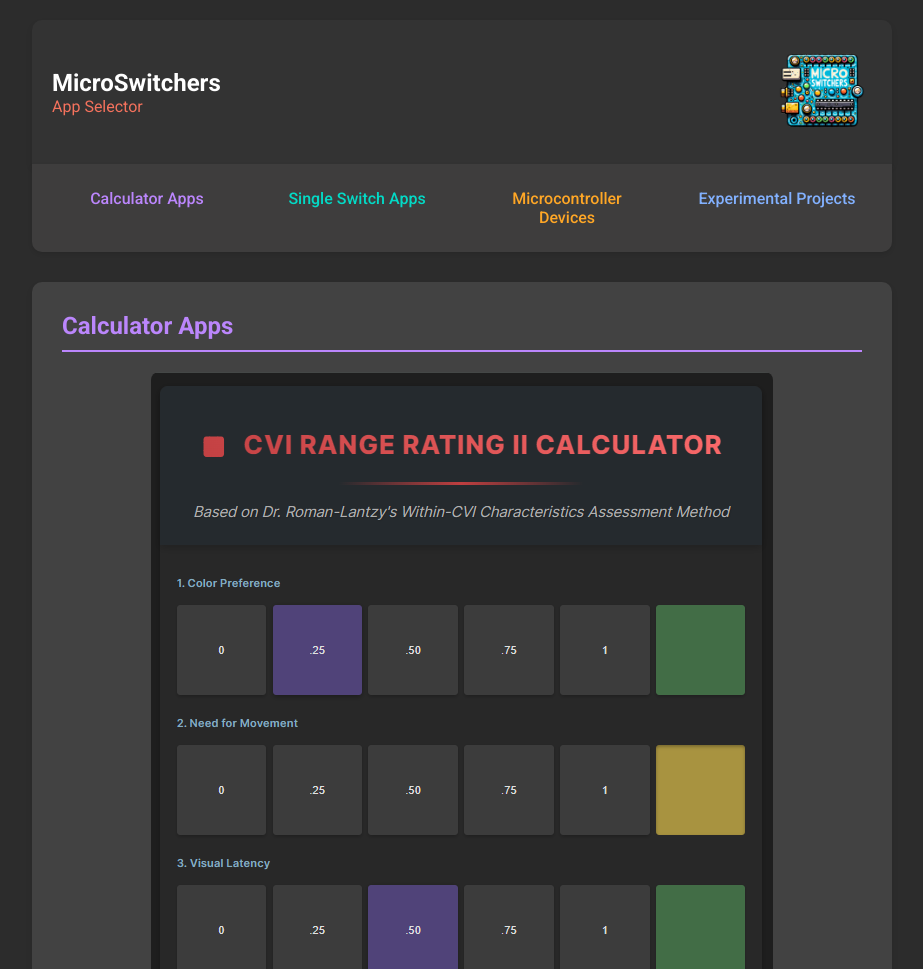
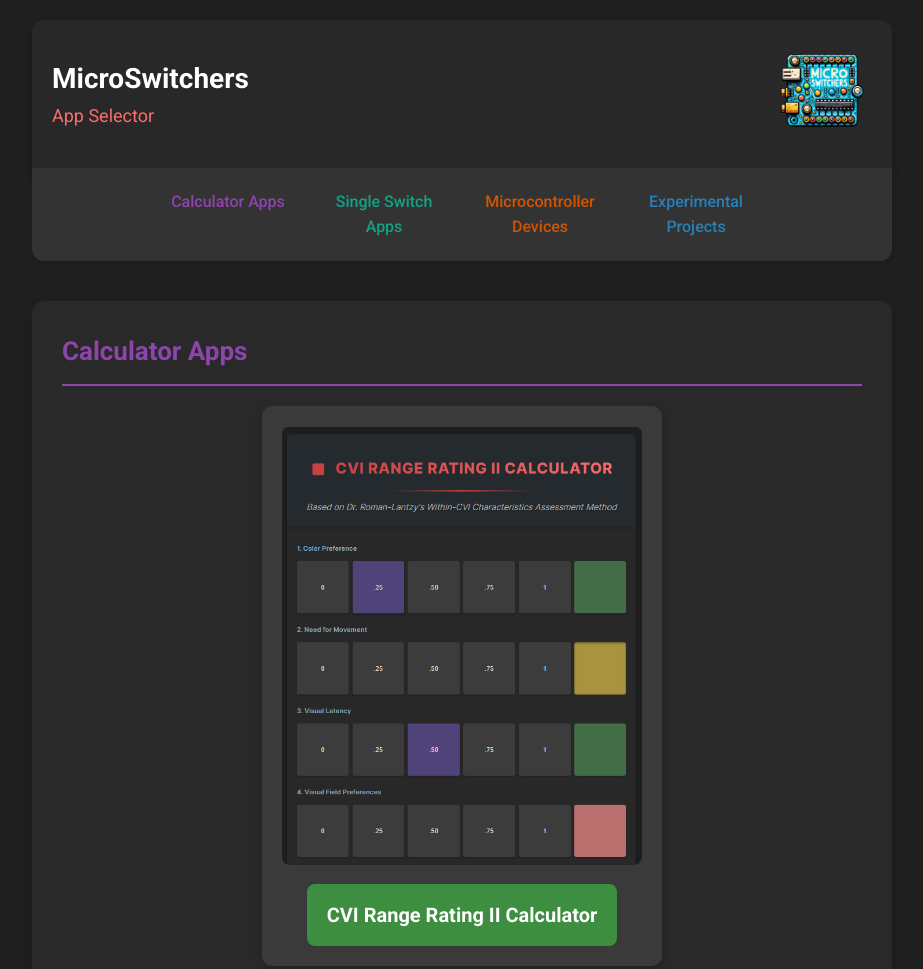
Before and after one commit to MicroSwitchers/MicroSwitchersAppSelector, a plain HTML site: page index.html in a window 1280 px wide. Shown: the top 969 px of the page, without its empty margins (178-1101 px from the left). Drawn offline with Linux system fonts and the light colour scheme.

Commit message:
Add files via upload

```diff
--- a/index.html
+++ b/index.html
@@ -19,8 +19,9 @@
       font-family: 'Roboto', sans-serif;
       margin: 0;
       padding: 0;
-      background-color: #2c2c2c;
-      color: #e0e0e0;
+      background-color: #1f1f1f;
+      color: #f5f5f5;
+      line-height: 1.6;
     }
 
     .container {
@@ -31,16 +32,16 @@
 
     /* Header Styles */
     header {
-      background-color: #333;
+      background-color: #282828;
       color: #ffffff;
       padding: 20px;
-      border-radius: 10px 10px 0 0;
-      box-shadow: 0 4px 6px rgba(0, 0, 0, 0.1);
+      border-radius: 12px 12px 0 0;
+      box-shadow: 0 4px 8px rgba(0, 0, 0, 0.2);
       display: flex;
       align-items: center;
       justify-content: space-between;
+      flex-wrap: wrap;
       margin-bottom: 0;
-      flex-wrap: wrap;
     }
 
     .title-container {
@@ -51,19 +52,18 @@
 
     .title-container h1 {
       margin: 0;
-      font-size: 24px;
+      font-size: 28px;
       font-weight: 700;
       text-align: left;
-      white-space: nowrap;
+      color: #ffffff;
     }
 
     .title-container h2 {
       margin: 0;
-      font-size: 16px;
+      font-size: 18px;
       font-weight: 400;
       text-align: left;
-      color: #f5725d;
-      white-space: nowrap;
+      color: #ff6b6b;
     }
 
     .logo-container {
@@ -78,12 +78,12 @@
 
     /* Navigation Styles */
     nav {
-      background-color: #3e3d3d;
+      background-color: #333;
       padding: 10px;
       text-align: center;
-      border-radius: 0 0 10px 10px;
-      box-shadow: 0 2px 4px rgba(0, 0, 0, 0.1);
-      margin-bottom: 30px;
+      border-radius: 0 0 12px 12px;
+      box-shadow: 0 2px 6px rgba(0, 0, 0, 0.15);
+      margin-bottom: 40px;
       margin-top: 0;
       display: flex;
       flex-wrap: wrap;
@@ -92,51 +92,53 @@
 
     nav a {
       text-decoration: none;
-      padding: 10px 20px;
-      margin: 5px;
-      border-radius: 5px;
+      padding: 8px 16px; /* Reduced padding */
+      margin: 3px; /* Reduced margin */
+      border-radius: 6px;
       font-weight: 500;
       transition: background-color 0.3s ease, color 0.3s ease;
-      flex: 1 1 200px;
-      max-width: 200px;
+      flex: 1 1 150px;
+      max-width: 150px;
     }
 
     nav a.calculator-apps {
-      color: #bb86fc;
+      color: #8e44ad;
     }
 
     nav a.single-switch-apps {
-      color: #03dac6;
+      color: #16a085;
     }
 
     nav a.microcontroller-devices {
-      color: #ffa726;
+      color: #d35400;
     }
 
     nav a.experimental-projects {
-      color: #82b1ff;
+      color: #2980b9;
     }
 
     nav a:hover {
-      background-color: #555;
+      background-color: #444;
       color: #ffffff;
     }
 
     /* App Section Styles */
     .app-section {
-      border-radius: 10px;
-      box-shadow: 0 4px 6px rgba(0, 0, 0, 0.1);
+      border-radius: 12px;
+      box-shadow: 0 4px 8px rgba(0, 0, 0, 0.15);
       padding: 30px;
-      margin-bottom: 30px;
-      background-color: #424242;
+      margin-bottom: 40px;
+      background-color: #292929;
     }
 
     .app-section h2 {
       margin-top: 0;
-      font-size: 24px;
+      font-size: 26px;
       font-weight: 700;
-      padding-bottom: 10px;
+      padding-bottom: 12px;
       margin-bottom: 20px;
+      color: #ffffff;
+      border-bottom: 2px solid currentColor;
     }
 
     .app-section ul {
@@ -150,59 +152,56 @@
       text-align: center;
     }
 
-    .app-section img {
+    /* Project Card Styles */
+    .project-card {
+      background-color: #3a3a3a;
+      border-radius: 10px;
+      box-shadow: 0 4px 8px rgba(0, 0, 0, 0.2);
+      padding: 20px;
+      margin: 0 auto 20px auto;
+      max-width: 400px;
+    }
+
+    .project-card img {
       max-width: 100%;
       height: auto;
-      margin-bottom: 10px;
+      margin-bottom: 12px;
       border-radius: 8px;
     }
 
-    .app-section a {
-      color: #e0e0e0;
+    .project-card a {
+      color: #ffffff;
+      background-color: #3e8e41; /* More pronounced button color */
       text-decoration: none;
-      font-size: 18px;
-      font-weight: 500;
-      transition: color 0.3s ease, background-color 0.3s ease;
-      padding: 10px;
-      display: block;
-      border-radius: 5px;
+      font-size: 20px; /* Larger font size */
+      font-weight: 600;
+      padding: 15px 20px; /* Increased padding for emphasis */
+      display: inline-block;
+      border-radius: 8px;
+      transition: color 0.3s ease, background-color 0.3s ease, transform 0.2s ease; /* Added transform for hover effect */
     }
 
-    .app-section a:hover {
-      background-color: #555;
+    .project-card a:hover {
+      background-color: #45a049; /* Lighter green on hover */
+      transform: scale(1.05); /* Slightly enlarge on hover */
+      color: #ffffff;
     }
 
     /* Section Specific Colors */
     #calculator-apps h2 {
-      color: #bb86fc;
-      border-bottom: 2px solid #bb86fc;
-    }
-
-    #single-switch-apps {
-      background-color: #3c3c3c;
+      color: #8e44ad;
     }
 
     #single-switch-apps h2 {
-      color: #03dac6;
-      border-bottom: 2px solid #03dac6;
-    }
-
-    #microcontroller-devices {
-      background-color: #484848;
+      color: #16a085;
     }
 
     #microcontroller-devices h2 {
-      color: #ffa726;
-      border-bottom: 2px solid #ffa726;
-    }
-
-    #experimental-projects {
-      background-color: #505050;
+      color: #d35400;
     }
 
     #experimental-projects h2 {
-      color: #82b1ff;
-      border-bottom: 2px solid #82b1ff;
+      color: #2980b9;
     }
 
     /* Credit Styles */
@@ -212,11 +211,13 @@
       font-size: 14px;
       color: #aaaaaa;
       border-top: 1px solid #444;
-      margin-top: 30px;
+      margin-top: 40px;
+      background-color: #1a1a1a;
+      border-radius: 0 0 12px 12px;
     }
 
     footer a {
-      color: #03dac6;
+      color: #16a085;
       text-decoration: none;
     }
 
@@ -231,11 +232,11 @@
       }
 
       .title-container h1 {
-        font-size: 20px;
+        font-size: 22px;
       }
 
       .title-container h2 {
-        font-size: 14px;
+        font-size: 16px;
       }
 
       .logo-container img {
@@ -281,16 +282,22 @@
       <h2>Calculator Apps</h2>
       <ul>
         <li>
+          <div class="project-card">
             <img src="image1.png" alt="CVI Range Rating II Calculator Screenshot">
             <a href="https://microswitchers.github.io/RangeCalc/">CVI Range Rating II Calculator</a>
+          </div>
         </li>
         <li>
+          <div class="project-card">
             <img src="image2.png" alt="Age by Weeks and Category Calculator Screenshot">
             <a href="https://microswitchers.github.io/agebyweekscalc/">Age by Weeks and Category Calculator</a>
+          </div>
         </li>
         <li>
+          <div class="project-card">
             <img src="image3.png" alt="Date Incrementing Calendar Screenshot">
             <a href="https://microswitchers.github.io/datecyclecal/">Date Incrementing Calendar</a>
+          </div>
         </li>
       </ul>
     </section>
@@ -299,16 +306,22 @@
       <h2>Single Switch Apps</h2>
       <ul>
         <li>
+          <div class="project-card">
             <img src="image4.png" alt="Cause and Effect Fireworks Screenshot">
             <a href="https://microswitchers.github.io/fireworks/">Cause and Effect Fireworks</a>
+          </div>
         </li>
         <li>
+          <div class="project-card">
             <img src="image5.png" alt="Cause and Effect Sensory Bag Screenshot">
             <a href="https://microswitchers.github.io/sensorybag/">Cause and Effect Sensory Bag</a>
+          </div>
         </li>
         <li>
+          <div class="project-card">
             <img src="image6.png" alt="Cause and Effect Ball Drop Screenshot">
             <a href="https://microswitchers.github.io/bouncingballs/">Cause and Effect Ball Drop</a>
+          </div>
         </li>
       </ul>
     </section>
@@ -317,8 +330,10 @@
       <h2>Microcontroller Devices</h2>
       <ul>
         <li>
+          <div class="project-card">
             <img src="microcontroller.png" alt="Microcontroller Device Screenshot">
             <a href="https://github.com/MicroSwitchers/3-Function-Cause-and-Effect-Single-Switch-Port">3-Function Cause and Effect Single Switch Port</a>
+          </div>
         </li>
       </ul>
     </section>
@@ -327,16 +342,22 @@
       <h2>Experimental Projects</h2>
       <ul>
         <li>
+          <div class="project-card">
             <img src="buttontest.png" alt="Assistive Device Activation Tester Screenshot">
             <a href="https://microswitchers.github.io/SwitchandButtonTester/">Assistive Device Activation Tester</a>
+          </div>
         </li>
         <li>
+          <div class="project-card">
             <img src="appointmentreminder.png" alt="Appointment Reminder App Screenshot">
             <a href="https://microswitchers.github.io/AppointmentReminderApp/">Appointment Reminder App</a>
+          </div>
         </li>
         <li>
+          <div class="project-card">
             <img src="braille.png" alt="Braille Writer Simulator Screenshot">
             <a href="https://microswitchers.github.io/braillesim/">Braille Writer Simulator</a>
+          </div>
         </li>
       </ul>
     </section>
```
Lines whose indentation alone changed are shown as unchanged.
